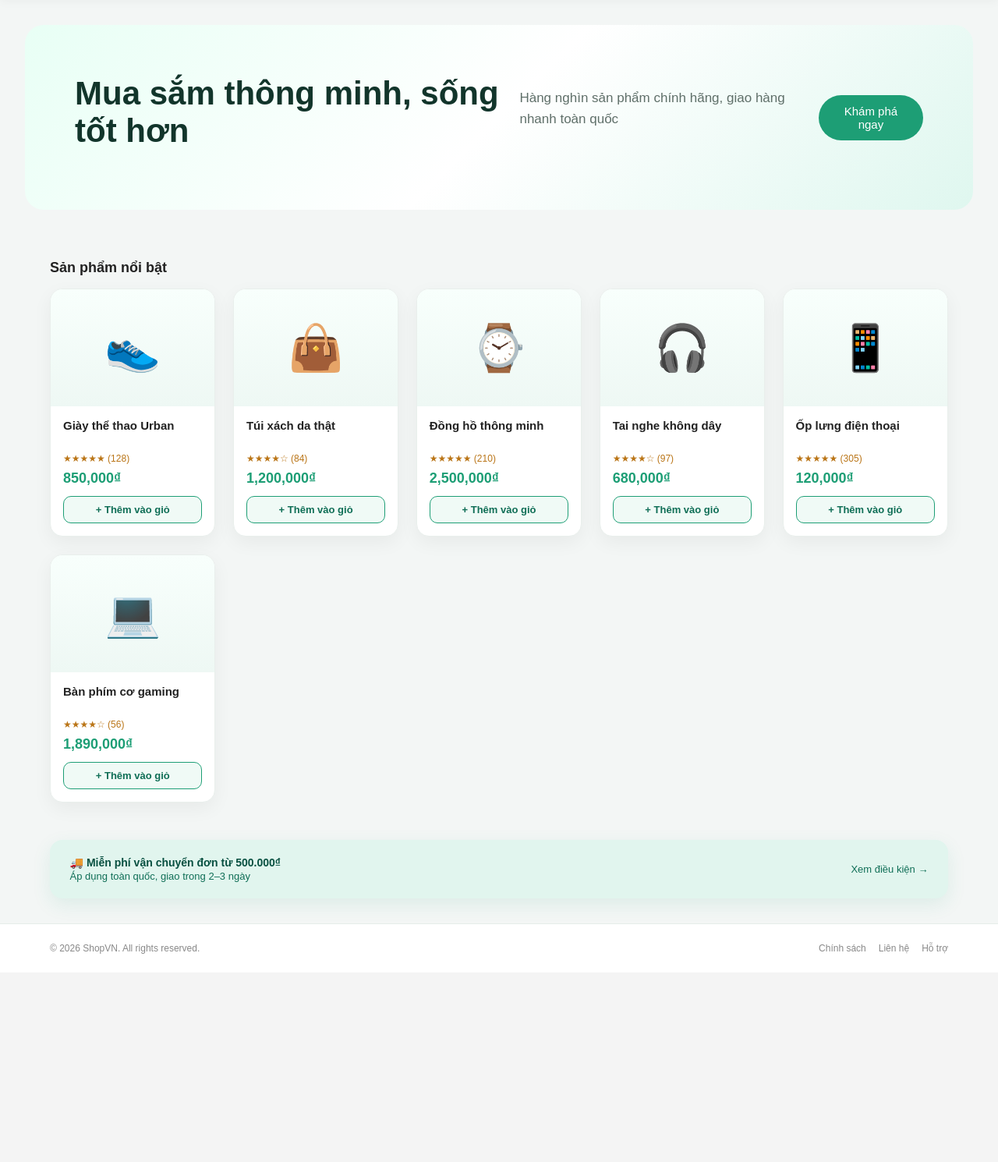
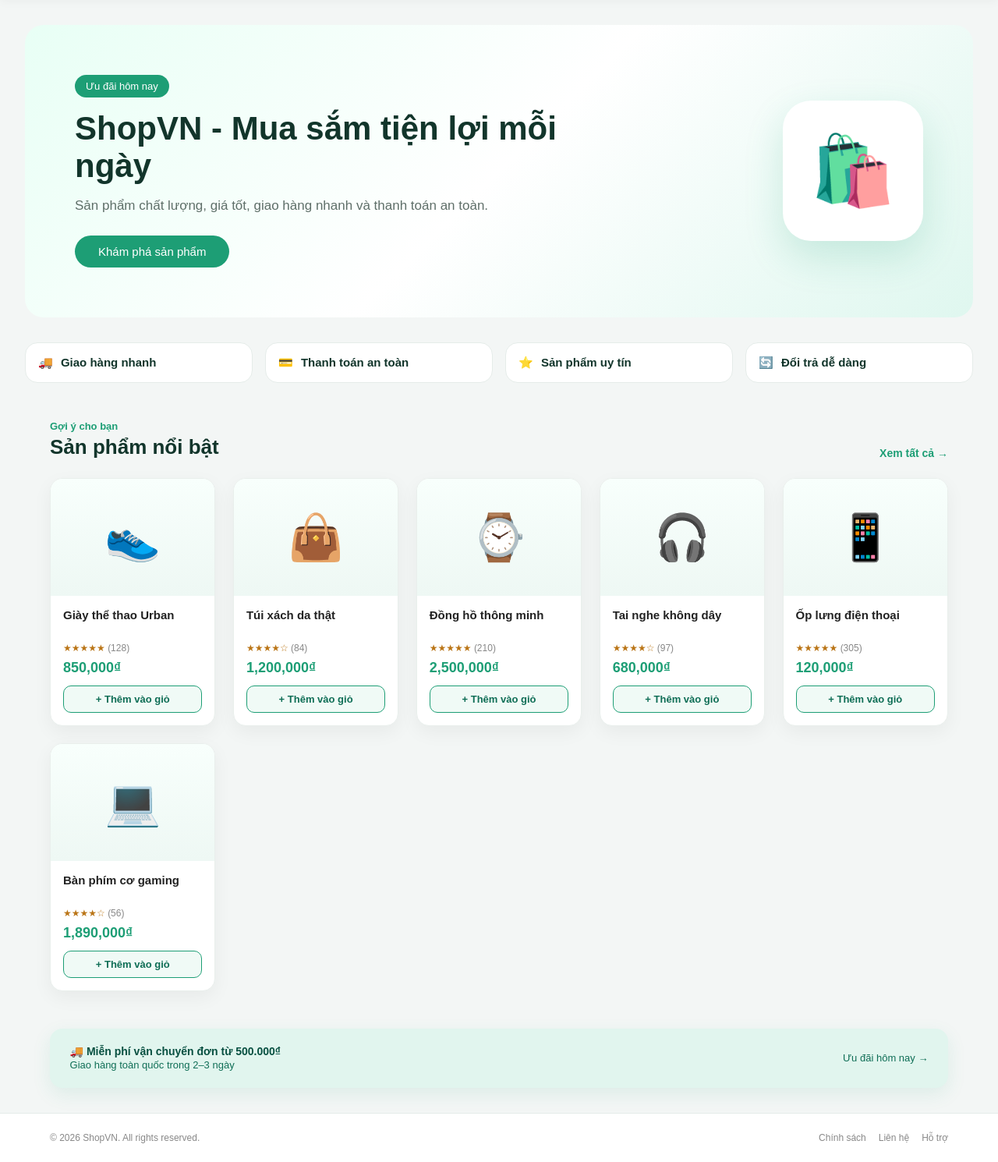
Before and after one commit to yogurtmlem/BMTTTMDT, a PHP site: page / in a window 1280 px wide. Shown: the part 64-1554 px from the top of the page at 78% size. Before the commit the page ends 1287 px from the top, so only its background shows below. Run offline with PHP 8.4, Linux system fonts and the light colour scheme; data comes from the database, SQL or seed files in the repository; data that the repository does not hold is empty.

Commit message:
Revamp homepage layout and improve user interface
Updated the hero section and product display layout, enhancing user experience with new content and styling.

```diff
--- a/webshop-html/index.php
+++ b/webshop-html/index.php
@@ -29,7 +29,7 @@
     <a href="products.php">Sản phẩm</a>
     <a href="search.php">Tìm kiếm</a>
     <?php if (isset($_SESSION['user'])): ?>
-      <span style="color:#1D9E75;font-size:14px">👤 <?= $_SESSION['user'] ?></span>
+      <span class="user-badge">👤 <?= $_SESSION['user'] ?></span>
       <a href="logout.php">Đăng xuất</a>
     <?php else: ?>
       <a href="login.php">Đăng nhập</a>
@@ -38,21 +38,42 @@
   </div>
 </nav>
 
-<div class="hero">
-  <h1>Mua sắm thông minh, sống tốt hơn</h1>
-  <p>Hàng nghìn sản phẩm chính hãng, giao hàng nhanh toàn quốc</p>
-  <a href="products.php"><button class="hero-btn">Khám phá ngay</button></a>
-</div>
+<section class="hero">
+  <div class="hero-content">
+    <span class="hero-badge">Ưu đãi hôm nay</span>
+    <h1>ShopVN - Mua sắm tiện lợi mỗi ngày</h1>
+    <p>Sản phẩm chất lượng, giá tốt, giao hàng nhanh và thanh toán an toàn.</p>
+    <a href="products.php"><button class="hero-btn">Khám phá sản phẩm</button></a>
+  </div>
+  <div class="hero-visual">🛍️</div>
+</section>
 
-<div class="section">
-  <div class="section-title">Sản phẩm nổi bật</div>
+<section class="features">
+  <div>🚚 <span>Giao hàng nhanh</span></div>
+  <div>💳 <span>Thanh toán an toàn</span></div>
+  <div>⭐ <span>Sản phẩm uy tín</span></div>
+  <div>🔄 <span>Đổi trả dễ dàng</span></div>
+</section>
+
+<section class="section">
+  <div class="section-header">
+    <div>
+      <p>Gợi ý cho bạn</p>
+      <h2>Sản phẩm nổi bật</h2>
+    </div>
+    <a href="products.php">Xem tất cả →</a>
+  </div>
+
   <div class="products">
     <?php foreach ($products as $p): ?>
     <div class="product-card">
       <div class="product-img"><?= $p['emoji'] ?></div>
       <div class="product-info">
         <div class="product-name"><?= $p['name'] ?></div>
-        <div class="product-stars"><?= str_repeat('★', round($p['rating'])) ?><?= str_repeat('☆', 5-round($p['rating'])) ?> (<?= $p['reviews'] ?>)</div>
+        <div class="product-stars">
+          <?= str_repeat('★', round($p['rating'])) ?><?= str_repeat('☆', 5-round($p['rating'])) ?>
+          <span>(<?= $p['reviews'] ?>)</span>
+        </div>
         <div class="product-price"><?= number_format($p['price']) ?>₫</div>
         <form method="POST" action="cart.php">
           <input type="hidden" name="action" value="add"/>
@@ -63,14 +84,14 @@
     </div>
     <?php endforeach; ?>
   </div>
-</div>
+</section>
 
 <div class="banner">
   <div>
     <p>🚚 Miễn phí vận chuyển đơn từ 500.000₫</p>
-    <span>Áp dụng toàn quốc, giao trong 2–3 ngày</span>
+    <span>Giao hàng toàn quốc trong 2–3 ngày</span>
   </div>
-  <span>Xem điều kiện →</span>
+  <span>Ưu đãi hôm nay →</span>
 </div>
 
 <footer>
```
